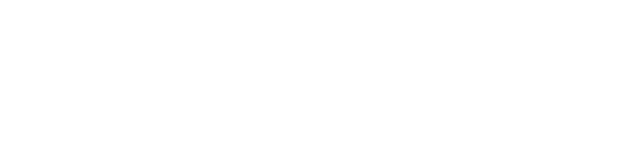
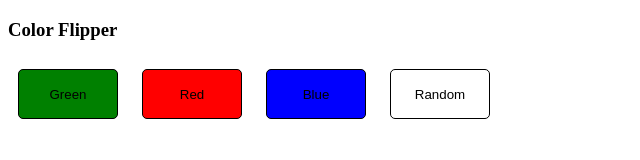
Before and after one commit to musikito/JS_Algos, a website: page Tim_JS_project/color_flipper/index.html in a window 1280 px wide. Shown: the whole page, without its empty margins (0-640 px from the left). Drawn offline with Linux system fonts and the light colour scheme.

Commit message:
finished Color Flipper

```diff
--- a/Tim_JS_project/color_flipper/index.html
+++ b/Tim_JS_project/color_flipper/index.html
@@ -4,8 +4,36 @@
     <meta charset="UTF-8">
     <meta name="viewport" content="width=device-width, initial-scale=1.0">
     <title>Color Flipper</title>
+    <style>
+        #green{
+            background-color: green;
+        }
+        #red{
+            background-color: red;
+        }
+        #blue{
+            background-color: blue;
+        }
+        #random{
+            background-color: rgb(255, 255, 255);
+        }
+        button{
+            width: 100px;
+            height: 50px;
+            border-radius: 5px;
+            border: 1px solid black;
+            margin: 10px;
+        }
+
+    </style>
 </head>
 <body>
+    <h3>Color Flipper</h3>
+    <button id="green" onclick="setColor('green')">Green</button>
+    <button id="red" onclick="setColor('red')">Red</button>
+    <button id="blue" onclick="setColor('blue')">Blue</button>
+    <button id="random" onclick="randomColor()">Random</button>
 
+    <script src="index.js"></script>
 </body>
 </html>
--- a/Tim_JS_project/color_flipper/index.js
+++ b/Tim_JS_project/color_flipper/index.js
@@ -0,0 +1,19 @@
+const body = document.getElementsByTagName('body')[0];
+// body.style.backgroundColor = "red";
+
+setColor = (name) => {
+    body.style.backgroundColor = name;
+}
+
+randomColor = () => {
+    // let color = Math.floor(Math.random() * 16777215).toString(16);
+    // let color = Math.round(Math.random() * 255);
+    const red = Math.floor(Math.random() * 255);
+    const green = Math.floor(Math.random() * 255);
+    const blue = Math.floor(Math.random() * 255);
+
+    const color = `rgb(${red}, ${green}, ${blue})`;
+
+    // console.log(color);
+    setColor(color);
+}
```
Also changed, not shown: 1 other file.
